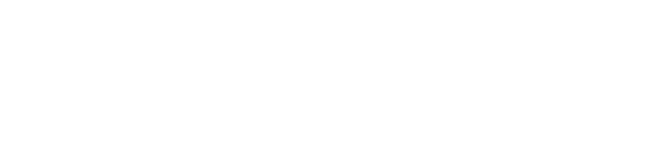
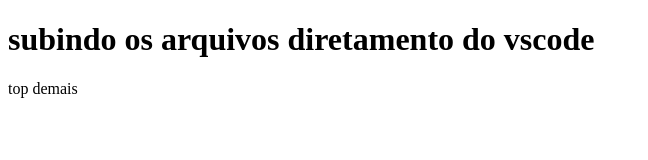
Before and after one commit to elvertoni/thicode, a plain HTML site: page index.html in a window 1280 px wide. Shown: the whole page, without its empty margins (0-648 px from the left). Drawn offline with Linux system fonts and the light colour scheme.

Commit message:
alteracao 1

```diff
--- a/index.html
+++ b/index.html
@@ -7,6 +7,7 @@
     <title>Git e Github</title>
 </head>
 <body>
-
+    <h1>subindo os arquivos diretamento do vscode</h1>
+    <p>top demais</p>
 </body>
 </html>
```
